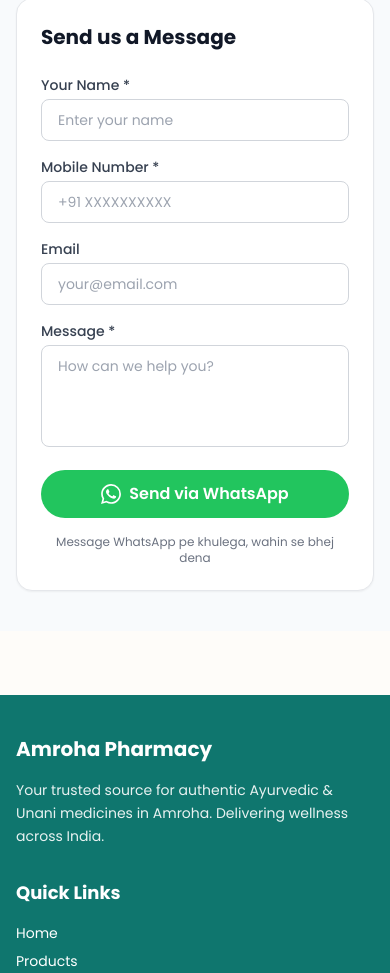
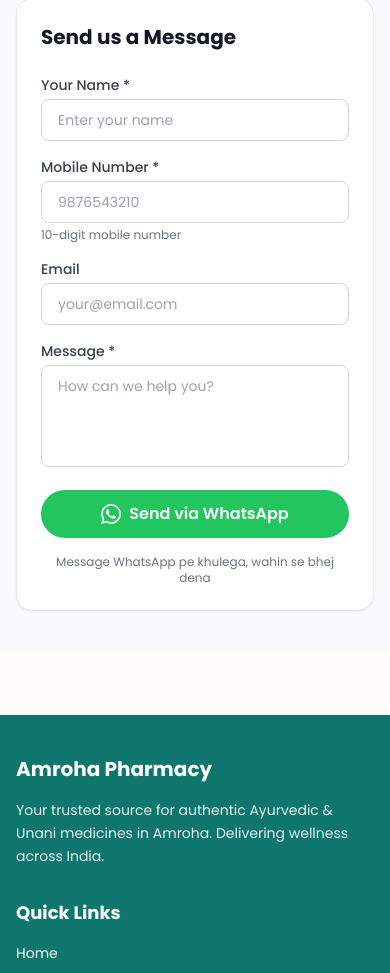
Before and after one commit to umaramroha/Amroha-Pharmacy, a Next.js app: page /contact in a window 390 px wide. Shown: the part 957-1930 px from the top of the page. Built offline with nearby package versions, Linux system fonts and the light colour scheme; no server answers.

Commit message:
fix: mobile validation on contact form

```diff
--- a/src/app/contact/page.tsx
+++ b/src/app/contact/page.tsx
@@ -11,9 +11,23 @@ export default function ContactPage() {
     message: "",
   });
   const [sent, setSent] = useState(false);
+  const [error, setError] = useState("");
+
+  const validateMobile = (mobile: string): boolean => {
+    const cleaned = mobile.replace(/[\s\-()]/g, "").replace(/^\+?91/, "");
+    return /^[6-9]\d{9}$/.test(cleaned);
+  };
 
   const handleSubmit = (e: React.FormEvent) => {
     e.preventDefault();
+    setError("");
+
+    if (!validateMobile(formData.mobile)) {
+      setError(
+        "Kripya sahi 10-digit mobile number daalein (jaise 9876543210)."
+      );
+      return;
+    }
 
     const message = `📩 *New Contact Message*
 
@@ -36,7 +50,6 @@ ${formData.message}`;
   return (
     <main className="min-h-screen bg-[#f8fafc]">
       <div className="max-w-5xl mx-auto px-4 sm:px-6 lg:px-8 py-10 md:py-14">
-        {/* Header */}
         <div className="text-center mb-10">
           <h1 className="text-3xl md:text-5xl font-bold text-gray-900 mb-3">
             Contact Us
@@ -55,7 +68,6 @@ ${formData.message}`;
             </h2>
 
             <div className="space-y-5">
-              {/* Address */}
               <div className="flex gap-4">
                 <div className="w-12 h-12 bg-primary/10 rounded-full flex items-center justify-center shrink-0">
                   <span className="text-xl">📍</span>
@@ -72,7 +84,6 @@ ${formData.message}`;
                 </div>
               </div>
 
-              {/* Phone */}
               <div className="flex gap-4">
                 <div className="w-12 h-12 bg-primary/10 rounded-full flex items-center justify-center shrink-0">
                   <span className="text-xl">📞</span>
@@ -90,7 +101,6 @@ ${formData.message}`;
                 </div>
               </div>
 
-              {/* Email */}
               <div className="flex gap-4">
                 <div className="w-12 h-12 bg-primary/10 rounded-full flex items-center justify-center shrink-0">
                   <span className="text-xl">✉️</span>
@@ -108,7 +118,6 @@ ${formData.message}`;
                 </div>
               </div>
 
-              {/* WhatsApp */}
               <div className="flex gap-4">
                 <div className="w-12 h-12 bg-green-100 rounded-full flex items-center justify-center shrink-0">
                   <span className="text-xl">💬</span>
@@ -129,7 +138,6 @@ ${formData.message}`;
               </div>
             </div>
 
-            {/* Response Time */}
             <div className="mt-6 p-4 bg-green-50 border border-green-200 rounded-xl">
               <p className="text-xs text-green-800 leading-relaxed">
                 💡 <strong>Quick Response:</strong> WhatsApp pe sabse jaldi
@@ -138,7 +146,6 @@ ${formData.message}`;
               </p>
             </div>
 
-            {/* Business Hours */}
             <div className="mt-4 p-4 bg-blue-50 border border-blue-200 rounded-xl">
               <p className="text-xs text-blue-800 leading-relaxed">
                 🕐 <strong>Business Hours:</strong> Monday to Saturday, 9:00 AM
@@ -156,6 +163,12 @@ ${formData.message}`;
             {sent && (
               <div className="mb-4 p-3 bg-green-50 border border-green-200 rounded-lg text-sm text-green-700">
                 ✓ Message WhatsApp pe bhej diya gaya!
+              </div>
+            )}
+
+            {error && (
+              <div className="mb-4 p-3 bg-red-50 border border-red-200 rounded-lg text-sm text-red-700">
+                {error}
               </div>
             )}
 
@@ -183,13 +196,20 @@ ${formData.message}`;
                 <input
                   type="tel"
                   required
+                  maxLength={13}
                   value={formData.mobile}
                   onChange={(e) =>
-                    setFormData({ ...formData, mobile: e.target.value })
+                    setFormData({
+                      ...formData,
+                      mobile: e.target.value.replace(/[^\d+\s-]/g, ""),
+                    })
                   }
                   className="w-full border border-gray-300 rounded-lg px-4 py-2.5 text-sm focus:outline-none focus:border-primary focus:ring-2 focus:ring-primary/10"
-                  placeholder="+91 XXXXXXXXXX"
+                  placeholder="9876543210"
                 />
+                <p className="text-xs text-gray-500 mt-1">
+                  10-digit mobile number
+                </p>
               </div>
 
               <div>
```
